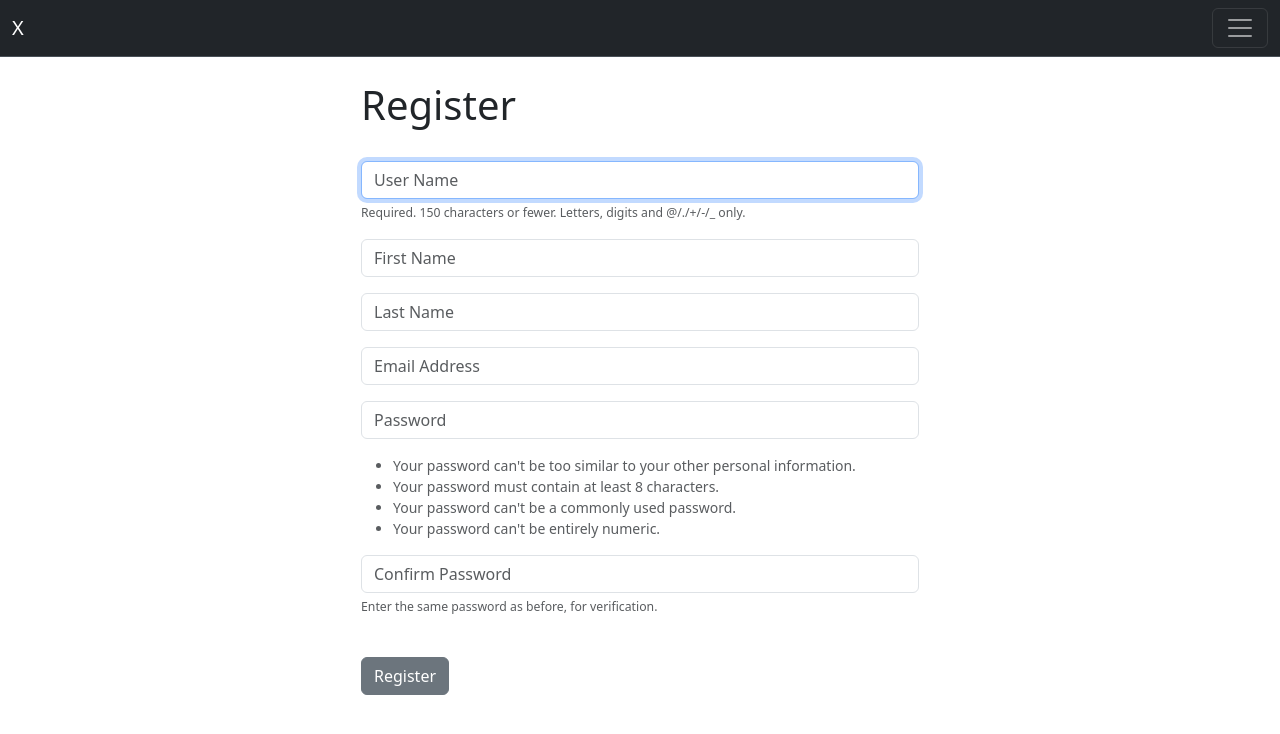
After one commit to 0xbm/social, a Django app: page /register/ in a window 1280 px wide. The commit adds this page. Shown: the top 734 px of the page. Run offline with Django 4.2, Linux system fonts and the light colour scheme.

Commit message:
register users

```diff
--- a/X/forms.py
+++ b/X/forms.py
@@ -1,13 +1,57 @@
 from django import forms
 from .models import Post
+from django.contrib.auth.forms import UserCreationForm
+from django.contrib.auth.models import User
 
 
 class PostForm(forms.ModelForm):
-    body = forms.CharField(required=True, widget=forms.widgets.Textarea(attrs={
+    body = forms.CharField(required=True, label="", widget=forms.widgets.Textarea(attrs={
         "placeholder": "Enter Your Post",
-        "class": "form-control", }),
-                           label="", )
+        "class": "form-control"
+    }))
 
     class Meta:
         model = Post
         exclude = ("user",)
+
+
+class SignUpForm(UserCreationForm):
+    email = forms.EmailField(label="", widget=forms.TextInput(attrs={
+        'class': 'form-control',
+        'placeholder': 'Email Address'
+    }))
+
+    first_name = forms.CharField(label="", max_length=100, widget=forms.TextInput(attrs={
+        'class': 'form-control',
+        'placeholder': 'First Name'
+    }))
+
+    last_name = forms.CharField(label="", max_length=100, widget=forms.TextInput(attrs={
+        'class': 'form-control',
+        'placeholder': 'Last Name'
+    }))
+
+    class Meta:
+        model = User
+        fields = ('username', 'first_name', 'last_name', 'email', 'password1', 'password2')
+
+    def __init__(self, *args, **kwargs):
+        super(SignUpForm, self).__init__(*args, **kwargs)
+
+        self.fields['username'].widget.attrs['class'] = 'form-control'
+        self.fields['username'].widget.attrs['placeholder'] = 'User Name'
+        self.fields['username'].label = ''
+        self.fields[
+            'username'].help_text = '<span class="form-text text-muted"><small>Required. 150 characters or fewer. Letters, digits and @/./+/-/_ only.</small></span>'
+
+        self.fields['password1'].widget.attrs['class'] = 'form-control'
+        self.fields['password1'].widget.attrs['placeholder'] = 'Password'
+        self.fields['password1'].label = ''
+        self.fields[
+            'password1'].help_text = '<ul class="form-text text-muted small"><li>Your password can\'t be too similar to your other personal information.</li><li>Your password must contain at least 8 characters.</li><li>Your password can\'t be a commonly used password.</li><li>Your password can\'t be entirely numeric.</li></ul>'
+
+        self.fields['password2'].widget.attrs['class'] = 'form-control'
+        self.fields['password2'].widget.attrs['placeholder'] = 'Confirm Password'
+        self.fields['password2'].label = ''
+        self.fields[
+            'password2'].help_text = '<span class="form-text text-muted"><small>Enter the same password as before, for verification.</small></span>'
--- a/X/urls.py
+++ b/X/urls.py
@@ -7,5 +7,6 @@ urlpatterns = [
     path('profile/<int:pk>', views.profile, name='profile'),
     path('login/', views.login_user, name='login'),
     path('logout/', views.logout_user, name='logout'),
+    path('register/', views.register_user, name='register'),
 
 ]
--- a/X/views.py
+++ b/X/views.py
@@ -1,8 +1,10 @@
 from django.shortcuts import render, redirect
 from .models import Profile, Post
 from django.contrib import messages
-from .forms import PostForm
+from .forms import PostForm, SignUpForm
 from django.contrib.auth import authenticate, login, logout
+from django.contrib.auth.forms import UserCreationForm
+from django import forms
 
 
 def home(request):
@@ -71,3 +73,21 @@ def logout_user(request):
     logout(request)
     messages.success(request, ("You Have Been Logout"))
     return redirect('home')
+
+
+def register_user(request):
+    form = SignUpForm()
+    if request.method == "POST":
+        form = SignUpForm(request.POST)
+        if form.is_valid():
+            form.save()
+            username = form.cleaned_data['username']
+            password = form.cleaned_data['password1']
+            # first_name = form.cleaned_data['first_name']
+            # second_name = form.cleaned_data['second_name']
+            # email = form.cleaned_data['email']
+            user = authenticate(username=username, password=password)
+            login(request, user)
+            messages.success(request, ("You Have Register"))
+            return redirect('home')
+    return render(request, "register.html", {'form': form})
--- a/templates/navbar.html
+++ b/templates/navbar.html
@@ -18,6 +18,9 @@
                         <a class="nav-link" href="{% url 'logout' %}">Logout</a>
                     </li>
                 {% else %}
+                     <li class="nav-item">
+                        <a class="nav-link" href="{% url 'register' %}">Register</a>
+                    </li>
                     <li class="nav-item">
                         <a class="nav-link" href="{% url 'login' %}">Login</a>
                     </li>
--- /dev/null
+++ b/templates/register.html
@@ -0,0 +1,12 @@
+{% extends 'base.html' %}
+
+{% block content %}
+    <div class="col-md-6 offset-md-3">
+        <h1>Register</h1><br/>
+        <form method="POST" action="{% url 'register' %}">
+            {% csrf_token %}
+            {{ form.as_p }}<br/>
+            <button type="submit" class="btn btn-secondary">Register</button>
+        </form>
+    </div>
+{% endblock %}
```
